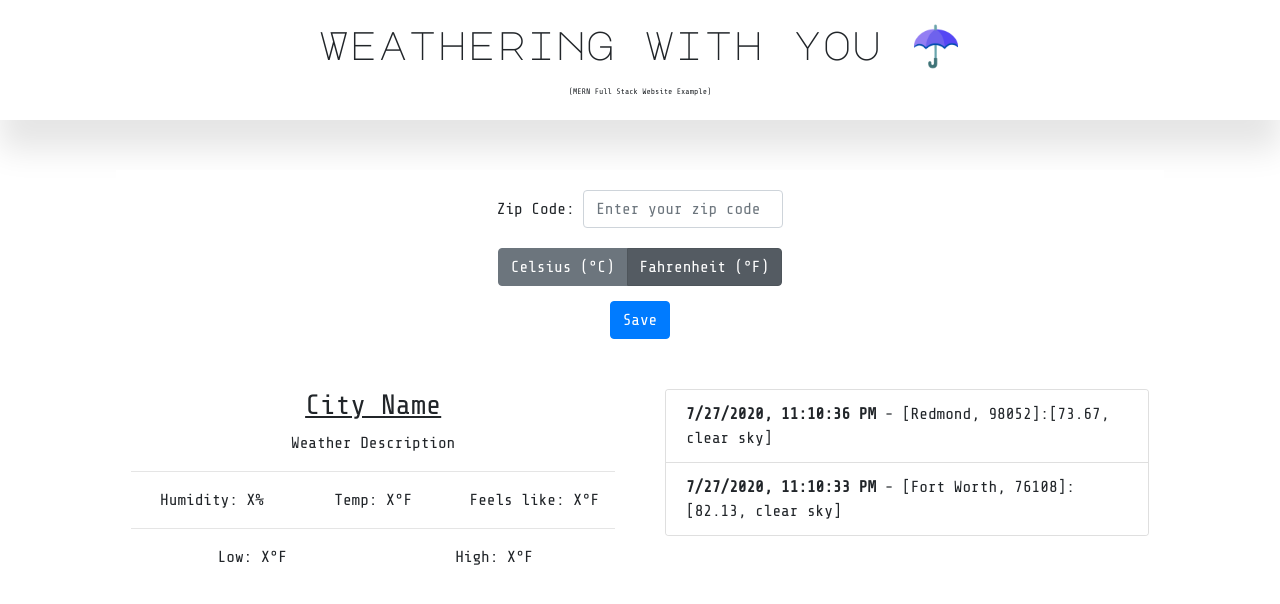
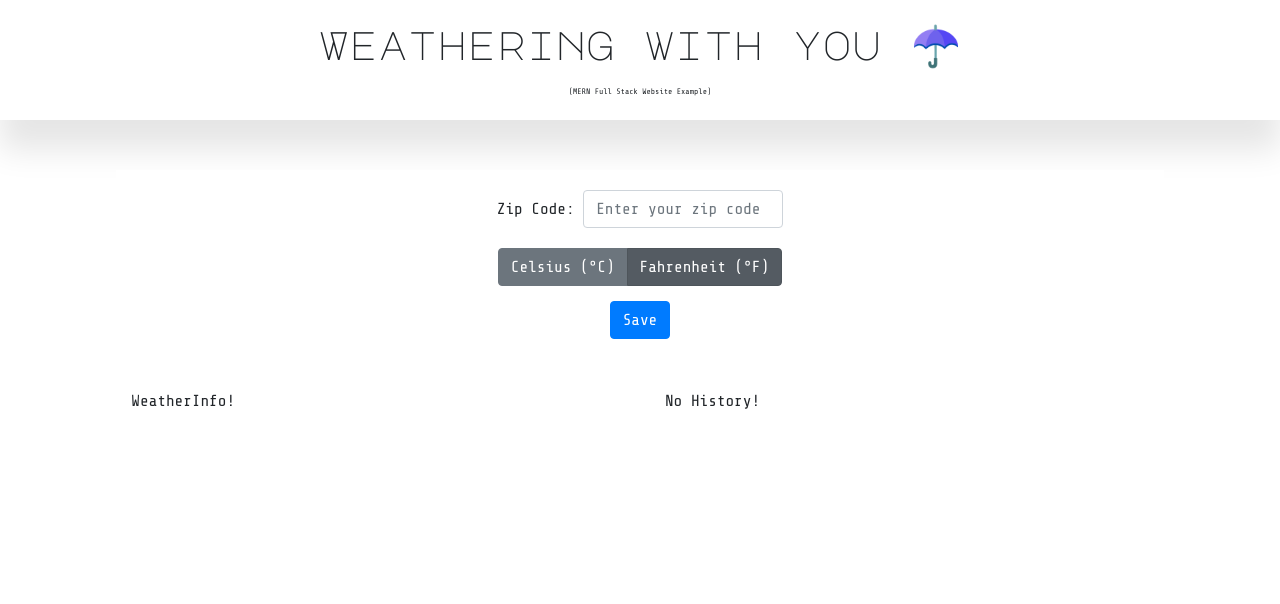
Before and after one commit to Dimitriy1337/mern-weather-web-app, a React (Create React App) app in the folder client/: page / in a window 1280 px wide. Shown: the top 604 px of the page. Built offline with nearby package versions, Linux system fonts and the light colour scheme.

Commit message:
refactor components to use the redux store

```diff
--- a/client/src/Components/WeatherForm.jsx
+++ b/client/src/Components/WeatherForm.jsx
@@ -2,6 +2,9 @@ import React, {Component} from "react";
 import {Form, Button, Row, Col, ButtonGroup, ToggleButton} from "react-bootstrap";
 
 import axios from 'axios';
+
+import {connect} from "react-redux";
+import {saveZipCode, saveWeatherData, saveTemperature, updateHistory} from "../actions";
 
 class WeatherForm extends Component {
     // default state values
@@ -22,6 +25,7 @@ class WeatherForm extends Component {
                 tempMetric: localStorage.getItem("tempMetric")
             }).then(d => {
                 localStorage.setItem("CurrentWeatherData", JSON.stringify(d.data));
+                this.props.saveWeatherData(d.data);
             });
         }
     }
@@ -40,6 +44,7 @@ class WeatherForm extends Component {
         }).then(response => {
             let weatherData = response.data;
 
+            this.saveToStore(weatherData);
             this.saveToLocalStorage(weatherData);
         });
     }
@@ -49,6 +54,7 @@ class WeatherForm extends Component {
         localStorage.setItem("zipCode", this.state.zipCodeInput);
         localStorage.setItem("tempMetric", this.state.tempMetric);
         localStorage.setItem("CurrentWeatherData", JSON.stringify(weatherData));
+        localStorage.setItem("WeatherHistory", JSON.stringify(this.props.history));
     }
 
     saveToMongo = (event) => {
@@ -62,9 +68,24 @@ class WeatherForm extends Component {
         });
     }
 
+    // Saves data to the Redux store
+    saveToStore = (weatherData) => {
+        this.props.saveTemperature(this.state.tempMetric);
+        this.props.saveZipCode(this.state.zipCodeInput);
+        this.props.saveWeatherData(weatherData);
+
+        this.props.updateHistory({
+            timestamp: (new Date()).toLocaleString(),
+            city: weatherData.name,
+            zipcode: this.state.zipCodeInput,
+            temperature: weatherData.main.temp,
+            description: weatherData.weather[0].description
+        });
+    }
+
     render() {
         return (
-            <Form className="weather-form" onSubmit={this.saveToMongo}>
+            <Form className="weather-form" onSubmit={this.saveFormData}>
 
                 <Row type="flex" justify="center" align="center" className="zipCode">
                     <Col>
@@ -119,4 +140,26 @@ class WeatherForm extends Component {
     }
 }
 
-export default WeatherForm;
+// Mapping state from the store to props;
+// meaning...if we update these props, it'll update the redux store
+const mapStateToProps = (state) => {
+    return {
+        zipCode: state.zipCode,
+        weather: state.weather,
+        tempMetric: state.tempMetric,
+        history: state.history
+    }
+};
+
+// These are the actions we can dispatch and just mapping it to props
+const mapDispatchToProps = () => {
+    return {
+        saveZipCode,
+        saveWeatherData,
+        saveTemperature,
+        updateHistory
+    }
+};
+
+// This connects our mapping the state & dispatch to props to use in WeatherForm
+export default connect(mapStateToProps, mapDispatchToProps())(WeatherForm);
--- a/client/src/Components/WeatherHistoryPanel.jsx
+++ b/client/src/Components/WeatherHistoryPanel.jsx
@@ -1,29 +1,13 @@
 import React, {Component} from "react";
 import {Card, ListGroup} from "react-bootstrap";
 
+import {connect} from "react-redux";
+
 class WeatherHistoryPanel extends Component {
-    state = {
-        history: [
-            {
-                "timestamp": "7/27/2020, 11:10:33 PM",
-                "city": "Fort Worth",
-                "zipcode": "76108",
-                "temperature": 82.13,
-                "description": "clear sky"
-            },
-            {
-                "timestamp": "7/27/2020, 11:10:36 PM",
-                "city": "Redmond",
-                "zipcode": "98052",
-                "temperature": 73.67,
-                "description": "clear sky"
-            }
-        ]
-    }
 
     createHistoryList = () => {
         let historyComponents = [];
-        let historyList = this.state.history;
+        let historyList = this.props.history;
 
         // Listing history of zip code submissions in "most recent" order
         for (let i = historyList.length - 1; i >= 0; i--) {
@@ -42,7 +26,7 @@ class WeatherHistoryPanel extends Component {
 
     getInfoListItem = (info) => {
         return (
-            <ListGroup.Item><b>{info.timestamp}</b> -
+            <ListGroup.Item key={info.timestamp}><b>{info.timestamp}</b> -
                 [{info.city}, {info.zipcode}]:[{info.temperature}, {info.description}]</ListGroup.Item>
         );
     }
@@ -50,10 +34,16 @@ class WeatherHistoryPanel extends Component {
     render() {
         return (
             <section className="weather-history-panel">
-                {!!this.state.history.length ? this.createHistoryList() : "No History!"}
+                {!!this.props.history.length ? this.createHistoryList() : "No History!"}
             </section>
         );
     }
 }
 
-export default WeatherHistoryPanel;
+const mapStateToProps = (state) => {
+    return {
+        history: state.history
+    }
+};
+
+export default connect(mapStateToProps)(WeatherHistoryPanel);
--- a/client/src/Components/WeatherInfoPanel.jsx
+++ b/client/src/Components/WeatherInfoPanel.jsx
@@ -1,35 +1,60 @@
 import React, {Component} from "react";
+
+import {connect} from "react-redux";
 
 class WeatherInfoPanel extends Component {
 
+    // Differentiates whether user chose to use Celsius or Fahrenheit
+    getMetric = () => {
+        let metric = localStorage.getItem("tempMetric");
+        metric = !!metric ? metric : "";
+        return metric.includes("metric") ? "°C" : "°F";
+    }
+
     render() {
+        const {weatherData} = this.props;
+        let metricSymbol = this.getMetric();
+
+        if (Object.keys(weatherData).length > 0) {
+            const iconUrl = `http://openweathermap.org/img/wn/${weatherData.weather[0].icon}@2x.png`;
             return (
                 <section className="weather-info">
-                <h3 className="city-name">City Name</h3>
+                    <h3 className="city-name">{weatherData.name}</h3>
 
                     <section className="overcast">
-                    <img src="" className="overcast-img" alt=""/>
-                    <span className="overcast-description">Weather Description</span>
+                        <img src={iconUrl} className="overcast-img" alt=""/>
+                        <span className="overcast-description">{weatherData.weather[0].description}</span>
                     </section>
 
                     <hr/>
 
                     <section className="current-weather">
-                    <span className="humidity">Humidity: X%</span>
-                    <span className="curr-temp">Temp: X°F</span>
-                    <span className="feels-like">Feels like: X°F</span>
+                        <span className="humidity">Humidity: {weatherData.main.humidity}%</span>
+                        <span className="curr-temp">Temp: {weatherData.main.temp}{metricSymbol}</span>
+                        <span className="feels-like">Feels like: {weatherData.main.feels_like}{metricSymbol}</span>
                     </section>
 
                     <hr/>
 
                     <section className="temps">
-                    <span className="min-temp">Low: X°F</span>
-                    <span className="max-temp">High: X°F</span>
+                        <span className="min-temp">Low: {weatherData.main.temp_min}{metricSymbol}</span>
+                        <span className="max-temp">High: {weatherData.main.temp_max}{metricSymbol}</span>
                     </section>
+                </section>
+            );
+        }
+        return (
+            <section>
+                WeatherInfo!
             </section>
         );
     }
 }
 
+const mapStateToProps = (state) => {
+    return {
+        weatherData: state.weather
+    }
+};
 
-export default WeatherInfoPanel;
+export default connect(mapStateToProps)(WeatherInfoPanel);
```
Lines whose indentation alone changed are shown as unchanged.
